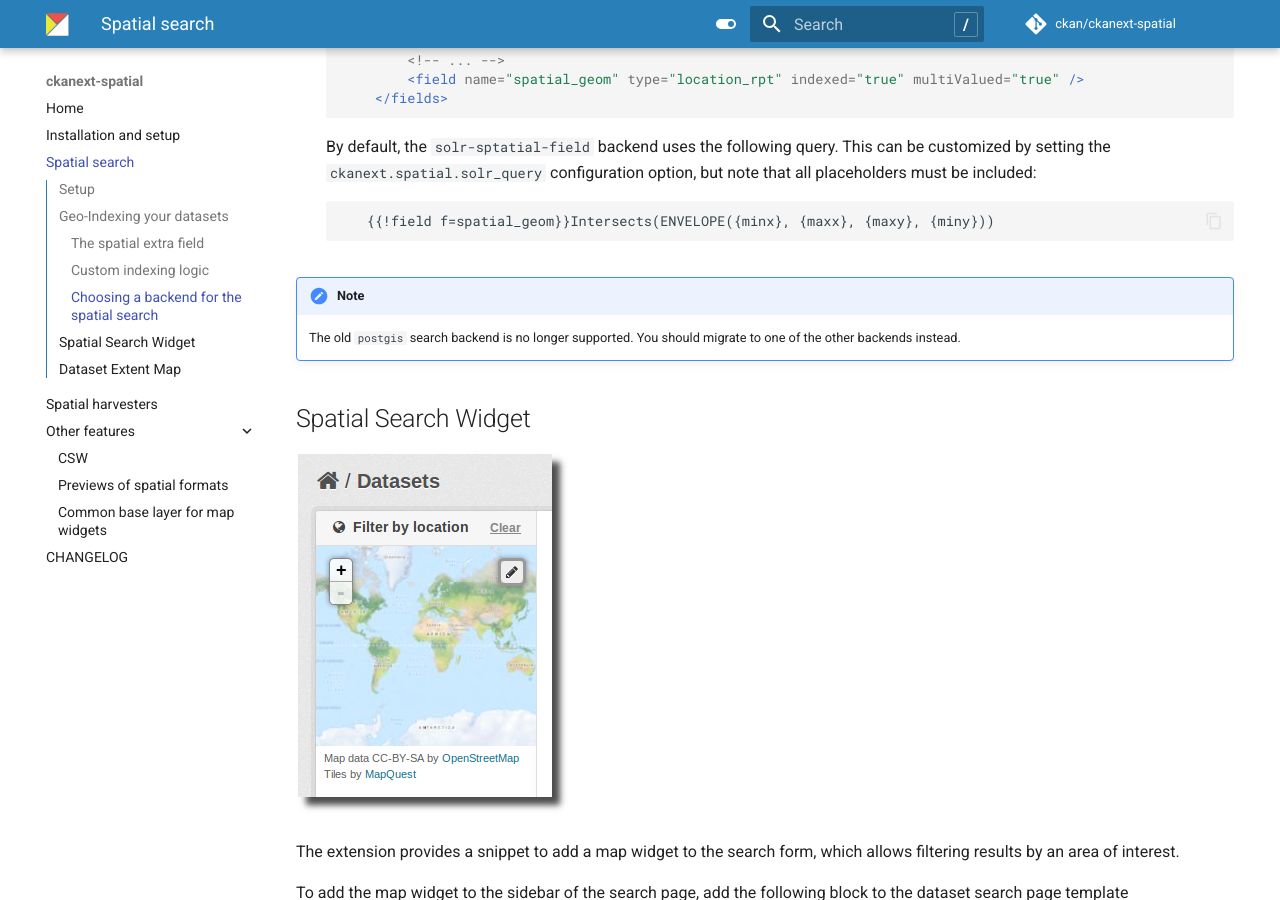
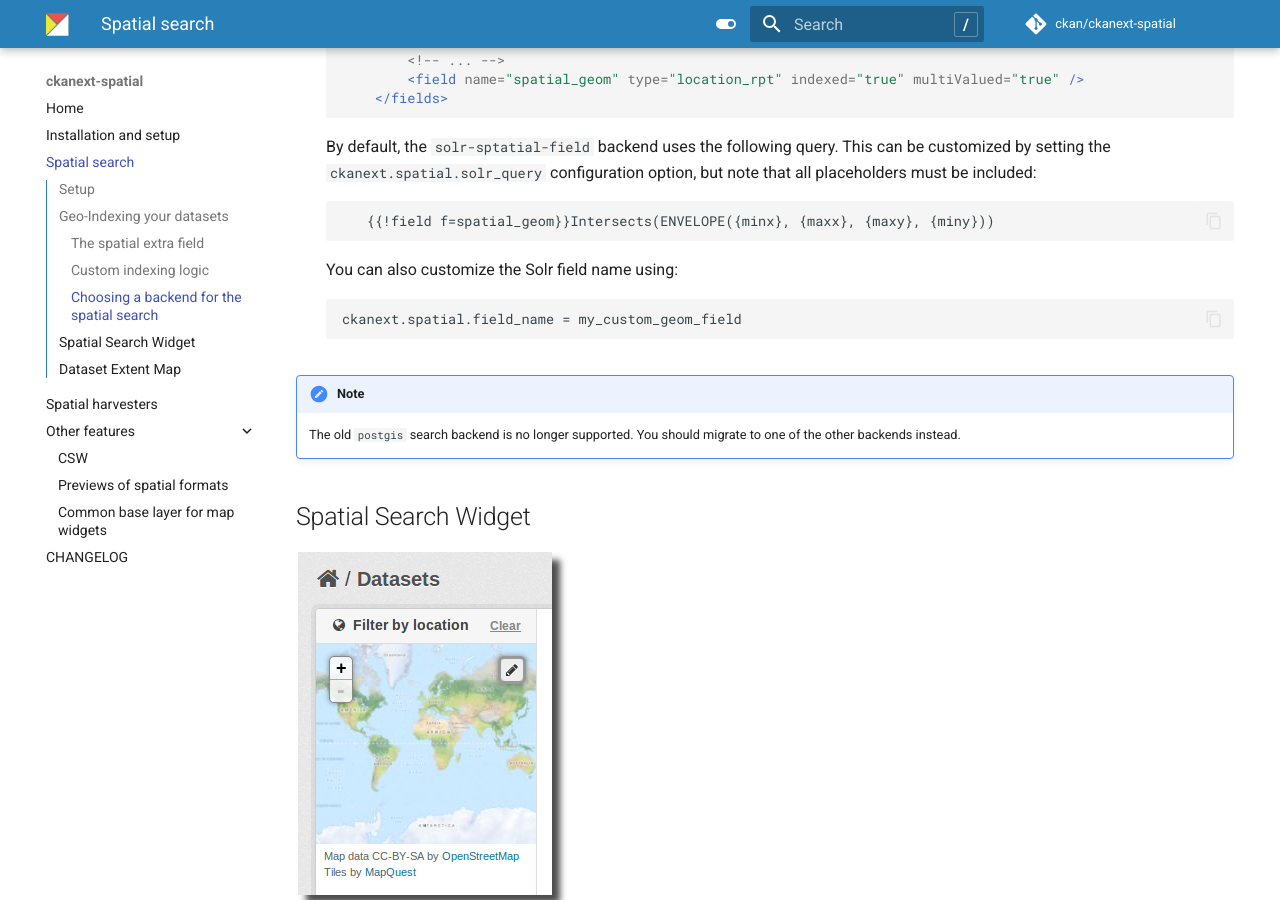
Before and after one commit to ckan/ckanext-spatial, an MkDocs documentation site: the page built from doc/spatial-search.md, in a window 1280 px wide and 900 px high, scrolled down 3693 px. Built offline with MkDocs 1.6.1 and Material for MkDocs 9.7.7, drawn with Linux system fonts in a browser that asks for light colours; comment, search, counter and statistics services are not loaded.

Commit message:
Document customization of Solr field name
Added customization option for Solr field name in spatial search documentation.

````diff
--- a/doc/spatial-search.md
+++ b/doc/spatial-search.md
@@ -209,6 +209,11 @@ images):
        {{!field f=spatial_geom}}Intersects(ENVELOPE({minx}, {maxx}, {maxy}, {miny}))
     ```
 
+    You can also customize the Solr field name using:
+    ```
+    ckanext.spatial.field_name = my_custom_geom_field
+    ```
+
 !!! Note
     The old `postgis` search backend is no longer supported. You should
     migrate to one of the other backends instead.
````
